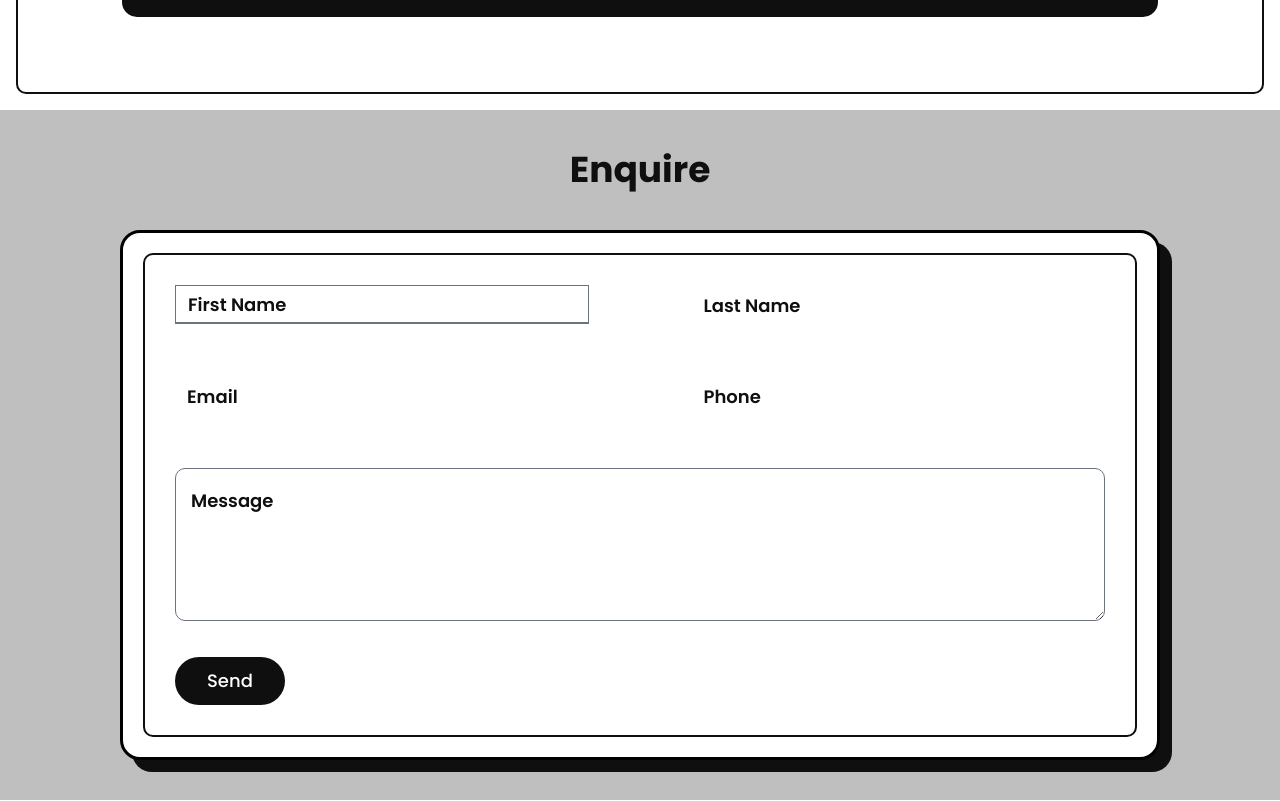
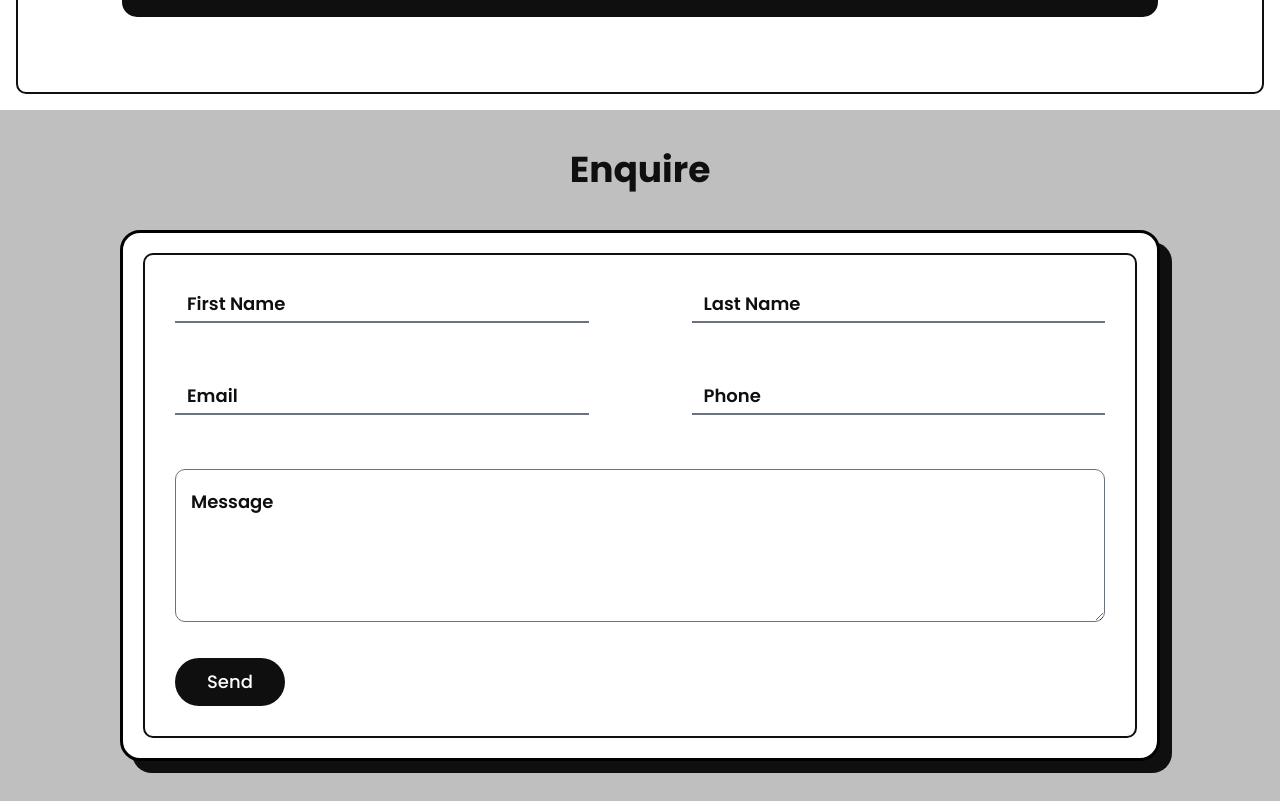
Before and after one commit to sayantan-paul-007/emveebee, a plain HTML site: page contact.html in a window 1280 px wide. Shown: the part 748-1549 px from the top of the page. Drawn offline with nearby package versions, Linux system fonts and the light colour scheme.

Commit message:
border changes in form

```diff
--- a/contact.html
+++ b/contact.html
@@ -157,10 +157,10 @@ Email: contact@companyname.in
       <form action="sendmail.php" class="w-full shadow-neo-border max-tablet:shadow-neo-border-mobile border-[3px] max-mobile:border-[2px] rounded-[20px] p-5 max-mobile:p-6 bg-neutral">
           <div class="border-2 border-primary rounded-[10px] p-[30px]">
               <div class="grid grid-cols-2 gap-x-[103px] gap-y-[54px] max-tablet:gap-10 max-mobile:gap-[33px]">
-                  <input type="text" name="fname" id="fname" class="placeholder-primary max-mobile:col-span-2 border-b-2 pb-1 placeholder:text-lg placeholder:text-primary placeholder:font-semibold outline-0" placeholder="First Name" required>
-                  <input type="text" name="lname" id="lname" class="placeholder-primary max-mobile:col-span-2 border-0 pb-1 placeholder:text-lg placeholder:text-primary placeholder:font-semibold outline-0" placeholder="Last Name" required>
-                  <input type="email" name="email" id="email" class="placeholder-primary max-tablet:col-span-2 max-mobile:col-span-2 border-0 pb-1 placeholder:text-lg placeholder:text-primary placeholder:font-semibold outline-0" placeholder="Email" required>
-                  <input type="tel" name="phone" id="phone" maxlength="10" class="placeholder-primary  max-tablet:col-span-2 max-mobile:col-span-2 border-0 pb-1 placeholder:text-lg placeholder:text-primary placeholder:font-semibold outline-0" placeholder="Phone" required>
+                  <input type="text" name="fname" id="fname" class=" max-mobile:col-span-2 border-t-0 border-r-0 border-l-0 border-b-2 pb-1 placeholder:text-lg placeholder:text-primary placeholder:font-semibold " placeholder="First Name" required>
+                  <input type="text" name="lname" id="lname" class=" max-mobile:col-span-2 border-2  border-t-0 border-r-0 border-l-0 pb-1 placeholder:text-lg placeholder:text-primary placeholder:font-semibold " placeholder="Last Name" required>
+                  <input type="email" name="email" id="email" class=" max-tablet:col-span-2 max-mobile:col-span-2 border-2  border-t-0 border-r-0 border-l-0 pb-1 placeholder:text-lg placeholder:text-primary placeholder:font-semibold " placeholder="Email" required>
+                  <input type="tel" name="phone" id="phone" maxlength="10" class="  max-tablet:col-span-2 max-mobile:col-span-2 border-2  border-t-0 border-r-0 border-l-0 pb-1 placeholder:text-lg placeholder:text-primary placeholder:font-semibold " placeholder="Phone" required>
                   <textarea name="message" id="message" class="col-span-2 border rounded-[10px] placeholder:text-lg placeholder:text-primary placeholder:font-semibold px-[15px] pt-[18px] pb-[85px] max-mobile:col-span-2" placeholder="Message" required></textarea>
               </div>
               <div class="pt-9 max-mobile:pt-[33px]">
@@ -236,15 +236,15 @@ Email: contact@companyname.in <br>
           <div class="border-[3px] rounded-[10px] p-[30px]">
             <div class=" flex flex-col gapping-20 gap-[54px]">
             <div class="flex flex-row flex-it-column gapping-20 gap-[100px]">
-              <input type="text" name="fname" placeholder="First Name" class="w-5/12 full-width text-base font-semibold text-primary border-b-[3px] border-primary border-t-0 border-r-0 border-l-0 outline-none placeholder-primary">
-              <input type="text" name="lname" placeholder="Last Name" class="w-5/12 full-width text-base font-semibold text-primary border-b-[3px] border-primary border-t-0 border-r-0 border-l-0 outline-none placeholder-primary">
+              <input type="text" name="fname" placeholder="First Name" class="w-5/12 full-width text-base font-semibold text-primary border-b-[3px] border-primary border-t-0 border-r-0 border-l-0 outline-none ">
+              <input type="text" name="lname" placeholder="Last Name" class="w-5/12 full-width text-base font-semibold text-primary border-b-[3px] border-primary border-t-0 border-r-0 border-l-0 outline-none ">
             </div>
             <div class="flex flex-row flex-it-column gapping-20 gap-[100px]">
-              <input type="email" name="email" placeholder="Email" class="w-5/12 full-width text-base font-semibold text-primary border-b-[3px] border-primary border-t-0 border-r-0 border-l-0 outline-none placeholder-primary">
-              <input type="tel" maxlength="10" name="phone" placeholder="Phone Number" class="w-5/12 full-width text-base font-semibold text-primary border-b-[3px] border-primary border-t-0 border-r-0 border-l-0 outline-none placeholder-primary">
+              <input type="email" name="email" placeholder="Email" class="w-5/12 full-width text-base font-semibold text-primary border-b-[3px] border-primary border-t-0 border-r-0 border-l-0 outline-none ">
+              <input type="tel" maxlength="10" name="phone" placeholder="Phone Number" class="w-5/12 full-width text-base font-semibold text-primary border-b-[3px] border-primary border-t-0 border-r-0 border-l-0 outline-none ">
             </div>
             <div>
-              <textarea name="message" class="resize-none border-[3px] border-primary pl-[15px] pt-[18px] rounded-[10px] placeholder-primary w-full h-[120px] text-base font-semibold" placeholder="Message" ></textarea>
+              <textarea name="message" class="resize-none border-[3px] border-primary pl-[15px] pt-[18px] rounded-[10px]  w-full h-[120px] text-base font-semibold" placeholder="Message" ></textarea>
             </div>
           </div>
             <button type="submit" class="bg-primary text-neutral mt-9 px-8 py-2 rounded-full text-lg font-medium ">
```
